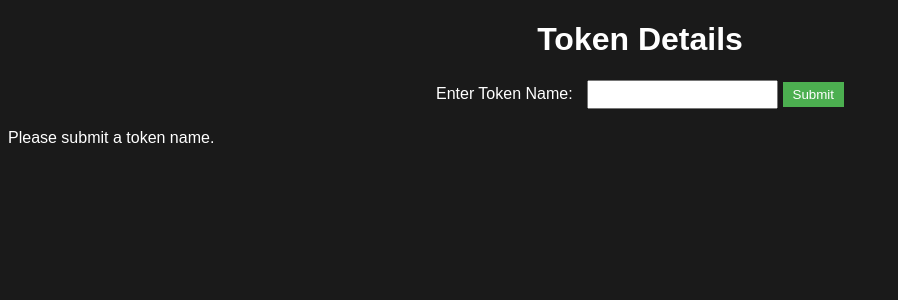
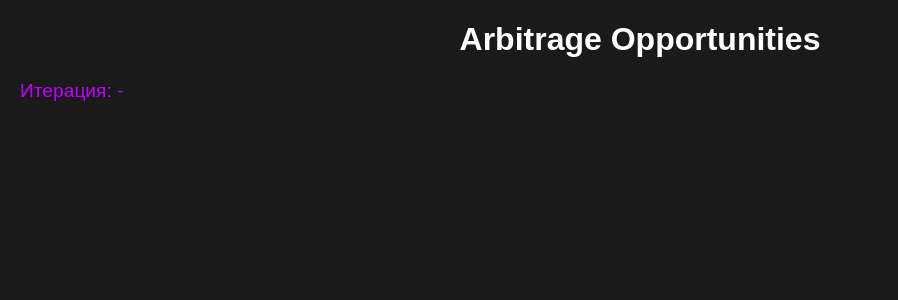
Before and after one commit to GmailGar/arbitrage, a Flask app: page / in a window 1280 px wide. Shown: the top 300 px of the page, without its empty margins (0-898 px from the left). Run offline with Flask 3, Linux system fonts and the light colour scheme.

Commit message:
Adapt page to display iteration and arbitrage spreads with contracts and links

```diff
--- a/app.py
+++ b/app.py
@@ -1,9 +1,9 @@
-from flask import Flask, render_template, request
+from flask import Flask, render_template, request, jsonify
 import json
 
 app = Flask(__name__)
 
-# Загружаем контракты из JSON без преобразования ключей в нижний регистр
+# Загружаем контракты из JSON
 with open('token_contracts.json', 'r') as f:
     token_contracts = json.load(f)
 
@@ -18,11 +18,28 @@ def index():
         token = request.form.get('token_name', '').strip()
         if token in token_contracts:
             contract = token_contracts[token]
-            token_lower = token.lower()  # Преобразование только для ссылок
-            trade_link = f"https://www.lbank.com/trade/{token_lower}_usdt"
-            deposit_link = f"https://www.lbank.com/wallet/account/main/deposit/crypto/{token_lower}/solana"
+            trade_link = f"https://www.lbank.com/trade/{token.lower()}_usdt"
+            deposit_link = f"https://www.lbank.com/wallet/account/main/deposit/crypto/{token.lower()}/solana"
 
     return render_template('index.html', token=token, contract=contract, trade_link=trade_link, deposit_link=deposit_link)
 
+@app.route('/update', methods=['POST'])
+def update():
+    data = request.get_json()
+    iteration = data.get('iteration')
+    opportunities = data.get('opportunities', [])
+
+    # Добавляем контракты и ссылки к данным
+    enriched_opportunities = []
+    for opp in opportunities:
+        token_name = opp['token_name']
+        if token_name in token_contracts:
+            opp['contract'] = token_contracts[token_name]
+            opp['trade_link'] = f"https://www.lbank.com/trade/{token_name.lower()}_usdt"
+            opp['deposit_link'] = f"https://www.lbank.com/wallet/account/main/deposit/crypto/{token_name.lower()}/solana"
+        enriched_opportunities.append(opp)
+
+    return jsonify({'status': 'success', 'iteration': iteration, 'opportunities': enriched_opportunities}), 200
+
 if __name__ == '__main__':
     app.run(debug=True, host='0.0.0.0', port=5000)
--- a/templates/index.html
+++ b/templates/index.html
@@ -1,39 +1,25 @@
 <!DOCTYPE html>
 <html>
 <head>
-    <title>Token Information</title>
+    <title>Arbitrage Opportunities</title>
     <style>
         body {
             background-color: #1a1a1a;
             color: #ffffff;
             font-family: Arial, sans-serif;
+            margin: 20px;
         }
         h1 {
             color: #ffffff;
             text-align: center;
         }
-        form {
-            text-align: center;
-            margin: 20px 0;
+        .iteration {
+            font-size: 1.2em;
+            margin-bottom: 20px;
+            color: #BF00FF; /* Фиолетовый неоновый */
         }
-        label {
-            margin-right: 10px;
-        }
-        input[type="text"] {
-            padding: 5px;
-        }
-        input[type="submit"] {
-            padding: 5px 10px;
-            background-color: #4CAF50;
-            color: white;
-            border: none;
-            cursor: pointer;
-        }
-        input[type="submit"]:hover {
-            background-color: #45a049;
-        }
-        .token-item {
-            margin: 10px 0;
+        .opportunity {
+            margin: 15px 0;
             padding: 10px;
             border: 1px solid #333;
             border-radius: 5px;
@@ -46,19 +32,20 @@
             color: #00FF00; /* Неоновый зеленый */
             margin-right: 10px;
         }
-        .copy-btn {
-            padding: 5px 10px;
-            background-color: #4CAF50;
-            color: white;
-            border: none;
-            cursor: pointer;
+        .price, .diff {
+            margin-left: 20px;
         }
-        .copy-btn:hover {
-            background-color: #45a049;
+        .price span {
+            color: #ffffff;
+        }
+        .diff span {
+            color: #ffffff;
         }
         a {
             color: #0000FF; /* Синий */
             text-decoration: none;
+            display: block;
+            margin-top: 5px;
         }
         a:hover {
             text-decoration: underline;
@@ -66,41 +53,48 @@
     </style>
 </head>
 <body>
-    <h1>Token Details</h1>
-    <form method="POST">
-        <label for="token_name">Enter Token Name:</label>
-        <input type="text" id="token_name" name="token_name" required>
-        <input type="submit" value="Submit">
-    </form>
-
-    {% if token %}
-    <div class="token-item">
-        <span class="token-label">Token {{ token|upper }}</span>
+    <h1>Arbitrage Opportunities</h1>
+    <div id="content">
+        <div class="iteration" id="iteration">Итерация: -</div>
+        <div id="opportunities"></div>
     </div>
-    <div class="token-item">
-        <span class="contract-text">Contract {{ contract|default('N/A') }}</span>
-        {% if contract %}
-        <button class="copy-btn" onclick="copyToClipboard('{{ contract }}')">Copy</button>
-        {% endif %}
-    </div>
-    <div class="token-item">
-        <span>Trade Link: </span><a href="{{ trade_link|default('#') }}" target="_blank">{{ trade_link|default('N/A') }}</a>
-    </div>
-    <div class="token-item">
-        <span>Deposit Link: </span><a href="{{ deposit_link|default('#') }}" target="_blank">{{ deposit_link|default('N/A') }}</a>
-    </div>
-    {% else %}
-    <p>Please submit a token name.</p>
-    {% endif %}
 
     <script>
-        function copyToClipboard(text) {
-            navigator.clipboard.writeText(text).then(() => {
-                alert('Contract copied to clipboard!');
-            }).catch(err => {
-                alert('Failed to copy: ' + err);
-            });
+        async function fetchData() {
+            try {
+                const response = await fetch('/update', {
+                    method: 'POST',
+                    headers: { 'Content-Type': 'application/json' },
+                });
+                const data = await response.json();
+                if (data.status === 'success') {
+                    document.getElementById('iteration').textContent = `Итерация ${data.iteration}`;
+                    const opportunitiesDiv = document.getElementById('opportunities');
+                    opportunitiesDiv.innerHTML = '';
+
+                    data.opportunities.forEach(opp => {
+                        const div = document.createElement('div');
+                        div.className = 'opportunity';
+                        div.innerHTML = `
+                            <div class="token-label">${opp.token_name} ${opp.contract ? `<span class="contract-text">${opp.contract}</span>` : ''}</div>
+                            <div class="price">Jupiter: <span>${opp.jupiter_price !== null ? opp.jupiter_price.toFixed(6) : 'N/A'}</span></div>
+                            <div class="price">LBank: <span>${opp.lbank_price !== null ? opp.lbank_price.toFixed(6) : 'N/A'} (объем: 50.00 USDT)</span></div>
+                            <div class="diff">Разница: <span>${opp.diff_percent !== null ? `+${opp.diff_percent.toFixed(2)}%` : 'N/A'}</span></div>
+                            <a href="${opp.trade_link || '#'}" target="_blank">Trade Link</a>
+                            <a href="${opp.deposit_link || '#'}" target="_blank">Deposit Link</a>
+                        `;
+                        opportunitiesDiv.appendChild(div);
+                    });
+                }
+            } catch (error) {
+                console.error('Error fetching data:', error);
+            }
         }
+
+        // Обновление каждые 2 секунды
+        setInterval(fetchData, 2000);
+        // Первоначальная загрузка
+        fetchData();
     </script>
 </body>
 </html>
```
